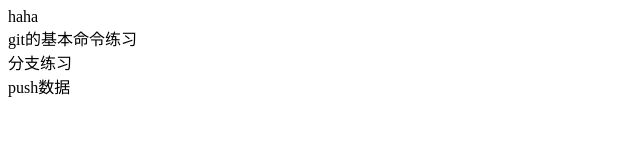
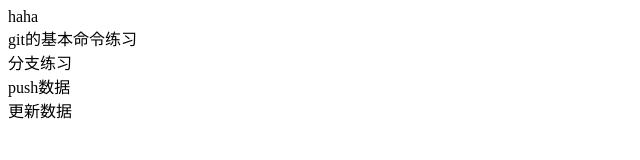
Before and after one commit to Caitlyn1995/one, a plain HTML site: page index.html in a window 1280 px wide. Shown: the whole page, without its empty margins (0-640 px from the left). Drawn offline with Linux system fonts and the light colour scheme.

Commit message:
更新数据

```diff
--- a/index.html
+++ b/index.html
@@ -11,5 +11,6 @@
     <div>git的基本命令练习</div>
     <div>分支练习</div>
     <div>push数据</div>
+    <div>更新数据</div>
 </body>
 </html>
```
